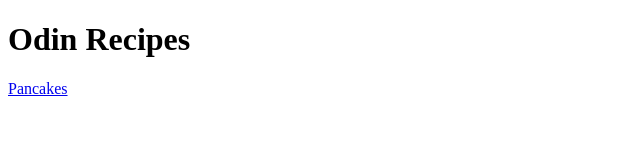
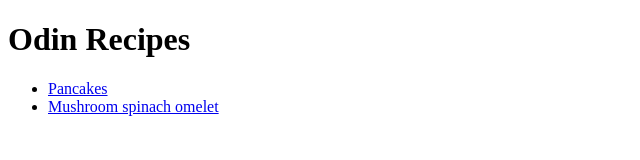
Before and after one commit to ARecabarren/odin-recipes, a plain HTML site: page index.html in a window 1280 px wide. Shown: the whole page, without its empty margins (0-640 px from the left). Drawn offline with Linux system fonts and the light colour scheme.

Commit message:
Link index with omelet and add unordered list format

```diff
--- a/index.html
+++ b/index.html
@@ -7,6 +7,10 @@
 
     <body>
         <h1>Odin Recipes</h1>
-        <a href="./recipes/pancakes.html">Pancakes</a>
+        <ul>
+            <li><a href="./recipes/pancakes.html">Pancakes</a></li>
+            <li><a href="./recipes/omelet.html">Mushroom spinach omelet</a></li>
+        </ul>
+
     </body>
 </html>
```
